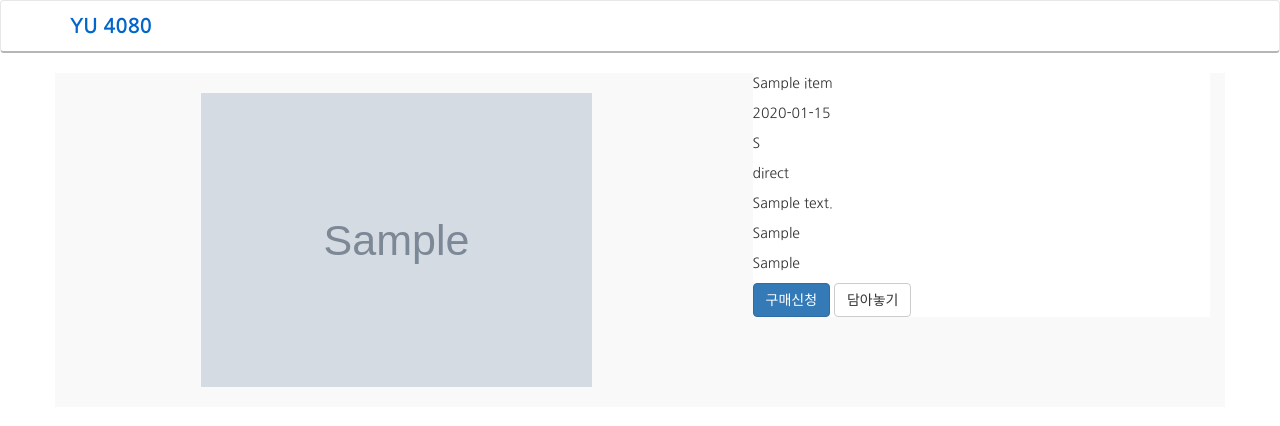
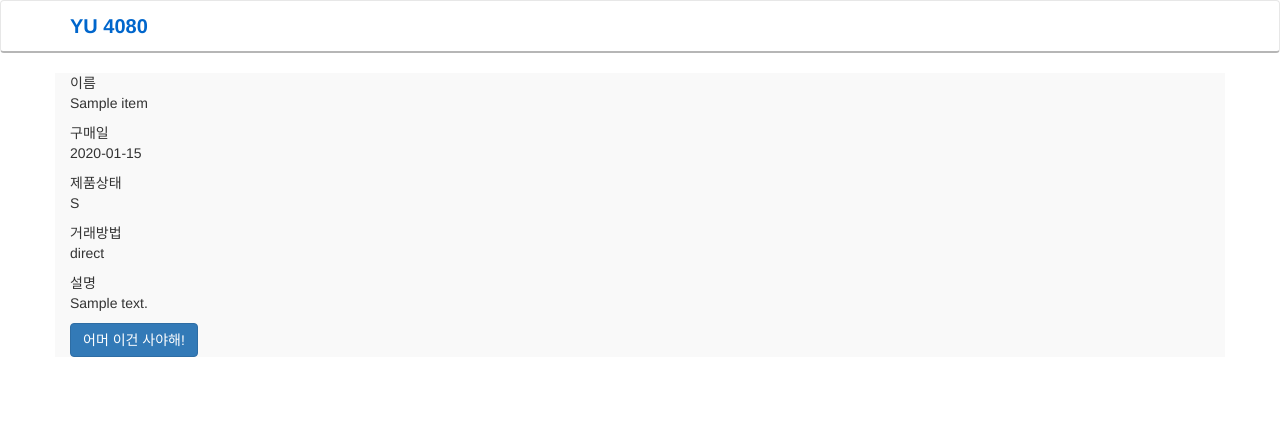
Before and after one commit to haeguri/yf_00, a Django app: page /shop/item/1 in a window 1280 px wide. Shown: the top 426 px of the page. Run offline with Django 3.2, Linux system fonts and the light colour scheme; tables that the repository leaves empty hold one stand-in row (values such as "Sample post"); grey boxes marked "Sample" are stand-in pictures; parts of the project's set-up code (start-up, migrations or seed data) failed here and were passed over; some libraries are stand-ins or nearby versions.

Commit message:
새로운 item 등록까지

```diff
--- a/fleamarket_00/settings.py
+++ b/fleamarket_00/settings.py
@@ -14,7 +14,6 @@ https://docs.djangoproject.com/en/1.8/ref/settings/
 import os
 
 BASE_DIR = os.path.dirname(os.path.dirname(os.path.abspath(__file__)))
-
 
 # Quick-start development settings - unsuitable for production
 # See https://docs.djangoproject.com/en/1.8/howto/deployment/checklist/
@@ -116,3 +115,7 @@ STATIC_URL = '/static/'
 MEDIA_URL = '/uploads/'
 
 MEDIA_ROOT = 'uploaded_files'
+
+SUMMERNOTE_CONFIG = {
+    'lang': 'ko-KR',
+}
--- a/fleamarket_00/urls.py
+++ b/fleamarket_00/urls.py
@@ -2,7 +2,7 @@ from django.conf.urls import include, url
 from django.contrib import admin
 
 urlpatterns = [
-    url(r'^shop/', include('shop.urls')),
+    url(r'^shop/', include('shop.urls', namespace='shop')),
     url(r'^admin/', include(admin.site.urls)),
     url(r'^summernote/', include('django_summernote.urls')),
 ]
--- a/shop/models.py
+++ b/shop/models.py
@@ -12,6 +12,11 @@ class Category(models.Model):
 
     def __str__(self):
         return self.name
+
+
+class ItemManager(models.Manager):
+    pass
+
 
 class Item(models.Model):
     CONDITION_OF_ITEM = (
@@ -45,8 +50,11 @@ class Item(models.Model):
                                   null=True, blank=True)
     shipping_price = models.CharField('배송료', max_length=10,
                                       null=True, blank=True)
+    include_shipping = models.BooleanField('배송료포함', default=False, blank=True)
     desc = models.TextField(null = False)
     # desc = summer_fields.SummernoteTextField()
+
+    objects = ItemManager()
 
 
     def __str__(self):
--- a/shop/static/shop/style.css
+++ b/shop/static/shop/style.css
@@ -1,24 +1,23 @@
 @import url(http://fonts.googleapis.com/earlyaccess/nanumgothic.css);
 
-body { font-family: "Nanum Gothic", serif; }
+/*body { font-family: "Nanum Gothic", serif; }*/
+
+.container {
+    min-width: 980px !important;
+}
 
 button:focus { outline:0; }
 
-a:hover { text-decoration: none; }
+a:hover, a:hover * { text-decoration: none; color: black;}
+a:link, a:link * { text-decoration: none; color: black;}     /* unvisited link */
+a:visited, a:visited * { text-decoration: none; color: black;}   /* visited link */
+a:active, a:active * { text-decoration: none; color: black;}    /* selected link */
 
-.content.container {
-    background-color: #f9f9f9;
-}
+.content.container { background-color: #f9f9f9; }
 
-.navbar-default {
-    background-color: #ffffff;
-    border-bottom: solid 2px #B6B6B6;
-}
+.navbar-default { background-color: #ffffff; border-bottom: solid 2px #B6B6B6; }
 
-a.navbar-brand strong{
-    font-size: 20px;
-    color: #06C;
-}
+a.navbar-brand strong { font-size: 20px; color: #06C; }
 
 
 .yu-item {
--- a/shop/templates/shop/base.html
+++ b/shop/templates/shop/base.html
@@ -16,7 +16,7 @@
 <nav class="navbar navbar-default">
     <div class="container">
         <div class="navbar-header">
-          <a class="navbar-brand" href="{% url 'index' %}">
+          <a class="navbar-brand" href="{% url 'shop:index' %}">
             <strong>YU 4080</strong>
           </a>
         </div>
--- a/shop/templates/shop/item_detail.html
+++ b/shop/templates/shop/item_detail.html
@@ -3,41 +3,59 @@
 
 {% block content %}
 {% if item %}
-    <div class="row">
-        <div class="col-md-7 col-xs-12 yu-item-image">
+{#    <div class="row">#}
+{#        <div class="col-md-7 col-xs-12 yu-item-image">#}
 {#            <div class="">#}
-                <img src="{{ item.photos_of_item.all.0.image.url }}" />
+{#                <img src="{{ item.photos_of_item.all.0.image.url }}" />#}
 {#            </div>#}
-        </div>
-        <div class="col-md-5 col-xs-12">
-            <div class="yu-item-right-wrapper">
-                <div class="item-info-title">
-                    <p>{{ item.name }}</p>
-                </div>
-                <div class="item-info-else">
-                    <p>{{ item.purchased_at }}</p>
-                    <p>{{ item.condition }}</p>
-                    <p>{{ item.deal_way }}</p>
-                    <p>{{ item.desc }}</p>
-                    {% if item.deal_way == 'direct' %}
-                        <p>{{ item.deal_place }}</p>
-                    {% endif %}
-                    {% if item.deal_way == 'ship' %}
-                        <p>{{ item.shipping_price }}</p>
-                    {% endif %}
-                    <p>{{ item.price }}</p>
-                </div>
-                <div class="item-buttons">
-                    <button class="btn btn-primary">
-                        구매신청
-                    </button>
-                    <button class="btn btn-default">
-                        담아놓기
-                    </button>
-                </div>
-            </div>
-        </div>
+{#        </div>#}
+{#        <div class="col-md-5 col-xs-12">#}
+{#            <div class="yu-item-right-wrapper">#}
+{#                <div class="item-info-title">#}
+{#                    <p>{{ item.name }}</p>#}
+{#                </div>#}
+{#                <div class="item-info-else">#}
+{#                    <p>{{ item.purchased_at }}</p>#}
+{#                    <p>{{ item.condition }}</p>#}
+{#                    <p>{{ item.deal_way }}</p>#}
+{#                    <p>{{ item.desc | safe }}</p>#}
+{#                    {% if item.deal_way == 'direct' %}#}
+{#                        <p>{{ item.deal_place }}</p>#}
+{#                    {% endif %}#}
+{#                    {% if item.deal_way == 'ship' %}#}
+{#                        <p>{{ item.shipping_price }}</p>#}
+{#                    {% endif %}#}
+{#                    <p>{{ item.price }}</p>#}
+{#                </div>#}
+{#                <div class="item-buttons">#}
+{#                    <button class="btn btn-primary">#}
+{#                        구매신청#}
+{#                    </button>#}
+{#                    <button class="btn btn-default">#}
+{#                        담아놓기#}
+{#                    </button>#}
+{#                </div>#}
+{#            </div>#}
+{#        </div>#}
+{#    </div>#}
+    <div>
+        <span>이름</span><p>{{ item.name }}</p>
     </div>
+    <div>
+        <span>구매일</span><p>{{ item.purchased_at }}</p>
+    </div>
+    <div>
+        <span>제품상태</span><p>{{ item.condition }}</p>
+    </div>
+    <div>
+        <span>거래방법</span><p>{{ item.deal_way }}</p>
+    </div>
+    <div>
+        <span>설명</span><p>{{ item.desc | safe}}</p>
+    </div>
+    <button class="btn btn-primary">어머 이건 사야해!</button>
+
+
 {% else %}
     <p>아이템이 없습니다.</p>
 {% endif %}
--- a/shop/views.py
+++ b/shop/views.py
@@ -1,11 +1,22 @@
-from django.shortcuts import render, render_to_response
-from django.http import HttpResponse
-from .models import Item
+from django.shortcuts import render, render_to_response, redirect
+from django.contrib.auth import get_user_model
+from .models import Item, Category
 from .forms import ItemForm
+from bs4 import BeautifulSoup
+
+User = get_user_model()
+
 
 # Create your views here.
 def index(request):
     item_list = Item.objects.all()
+
+    for item in item_list:
+        soup = BeautifulSoup(item.desc, "html.parser")
+        try:
+            item.img_url = soup.find('img')['src']
+        except:
+            pass
 
     context = {
         'item_list' : item_list,
@@ -26,19 +37,27 @@ def item_detail(request, item_id):
 def item_new(request):
 
     if request.method == "GET":
-        form = ItemForm()
+        form = ItemForm(initial={'vendor':User.objects.get(email="admin@admin.com"),'category':Category.objects.get(name="판매")})
 
     elif request.method == "POST":
-        form = ItemForm(request.POST)
+        form = ItemForm(data=request.POST)
+        print(request.POST)
+        print("실행이 됩니다.")
 
         if form.is_valid():
             new_item = form.save()
             # new_item.save()
+            print("유효한 데이터입니다.")
 
-            return render_to_response(new_item.get_absolute_url())
+            return redirect(new_item.get_absolute_url())
+
+        else:
+            print(form.errors)
 
     context = {
-        'form': form
+        'form': form,
+        'vendor':User.objects.get(email="admin@admin.com"),
+        'category':Category.objects.get(name="판매"),
     }
 
     return render(request, 'shop/item_new.html', context)
```
Also changed, not shown: shop/forms.py (+14 -2 lines), shop/templates/shop/index.html (+5 -3 lines), shop/templates/shop/item_new.html (+90 -14 lines), uploaded_files/20160102/blouse.jpeg (deleted), uploaded_files/20160102/brown_coat.jpeg (deleted), uploaded_files/20160102/cap.jpeg (deleted), uploaded_files/20160102/cap2.jpeg (deleted), uploaded_files/20160102/sweater.jpg (deleted).
